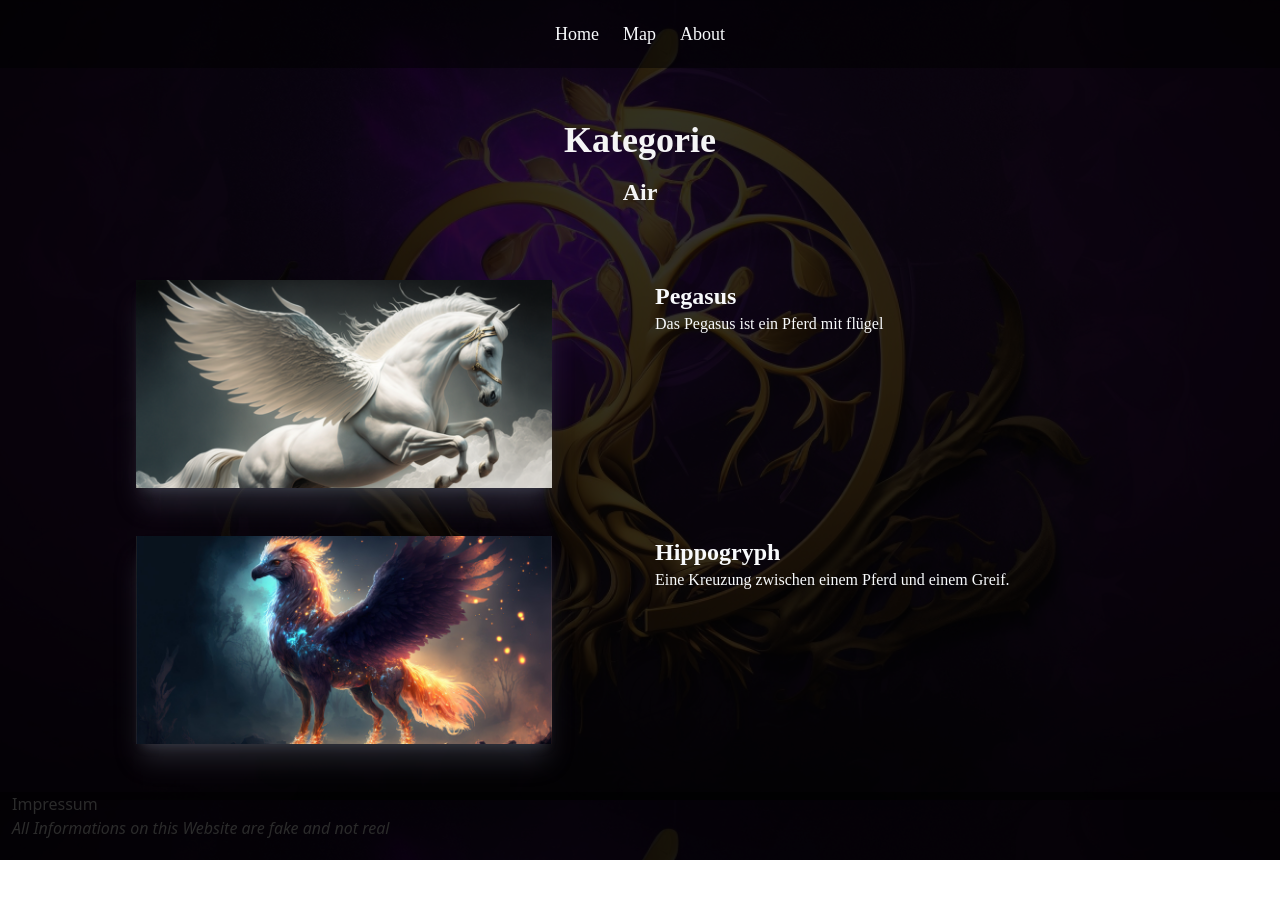
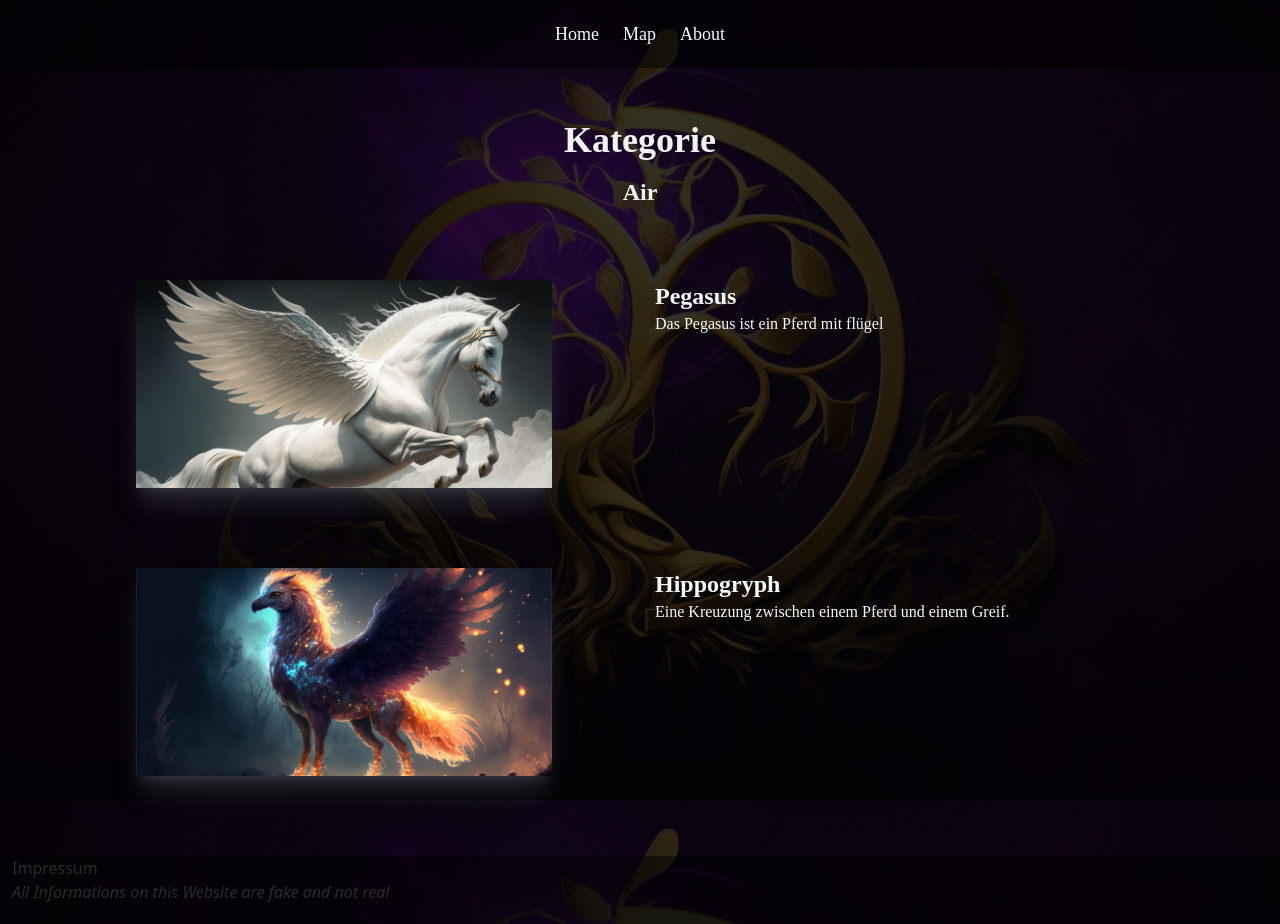
Before and after one commit to LlynBaum/LlynBaum.github.io, a Next.js app: page /category/Air in a window 1280 px wide. Before the commit the page ends 860 px from the top, so only its background shows below. Built offline with nearby package versions, Linux system fonts and the light colour scheme.

Commit message:
margin fix

```diff
--- a/pages/category/[category]/index.tsx
+++ b/pages/category/[category]/index.tsx
@@ -57,9 +57,9 @@ const Category = ({category} : {category: string}) => {
             {animalGroup?.animals.map(anim => {
                 if(isFirst) {
                     isFirst = false
-                    return <AnimalBanner key={anim.name} animal={anim} styles={{marginLeft: "2rem", marginBottom: "3rem"}}/>
+                    return <AnimalBanner key={anim.name} animal={anim} styles={{marginLeft: "2rem", marginBottom: "5rem"}}/>
                 }
-                return <AnimalBanner key={anim.name} animal={anim} styles={{marginTop: "2rem", marginLeft: "2rem", marginBottom: "3rem"}}/>
+                return <AnimalBanner key={anim.name} animal={anim} styles={{marginLeft: "2rem", marginBottom: "5rem"}}/>
             })}
         </main>
     )
```
